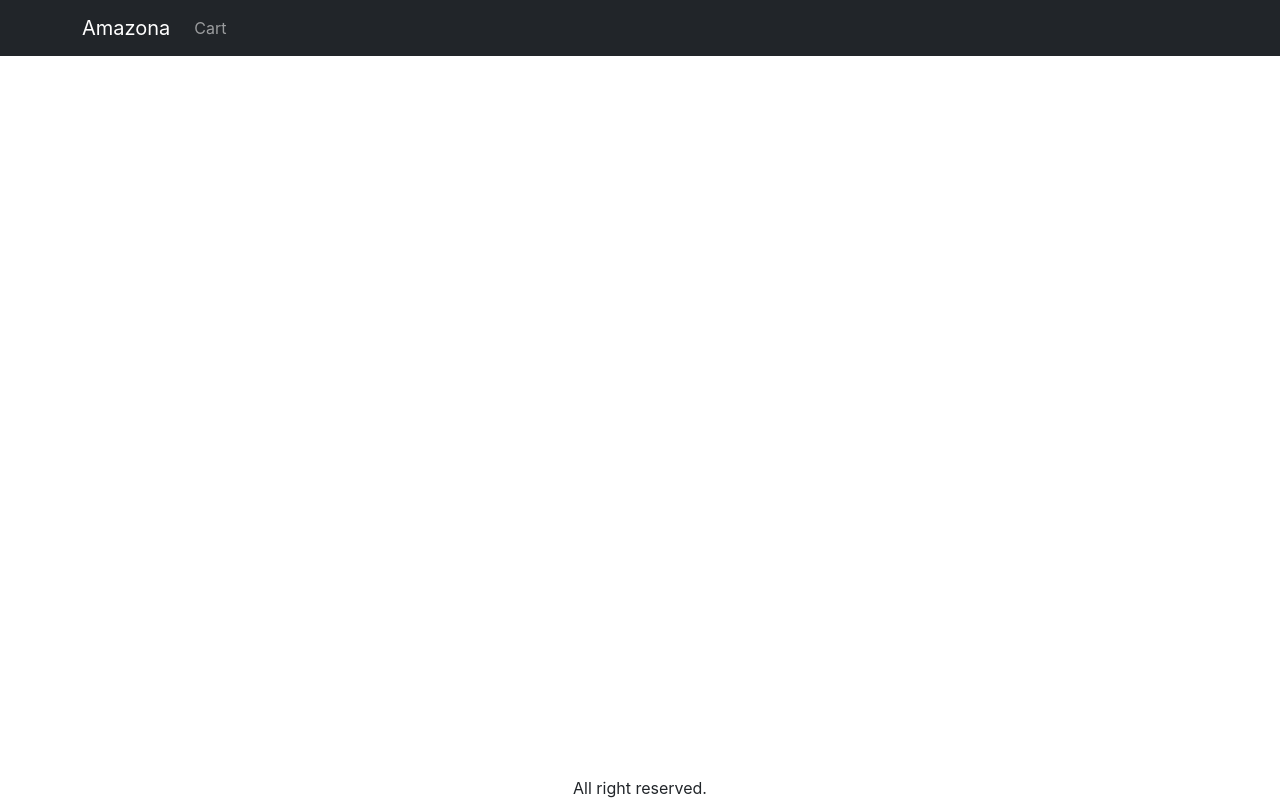
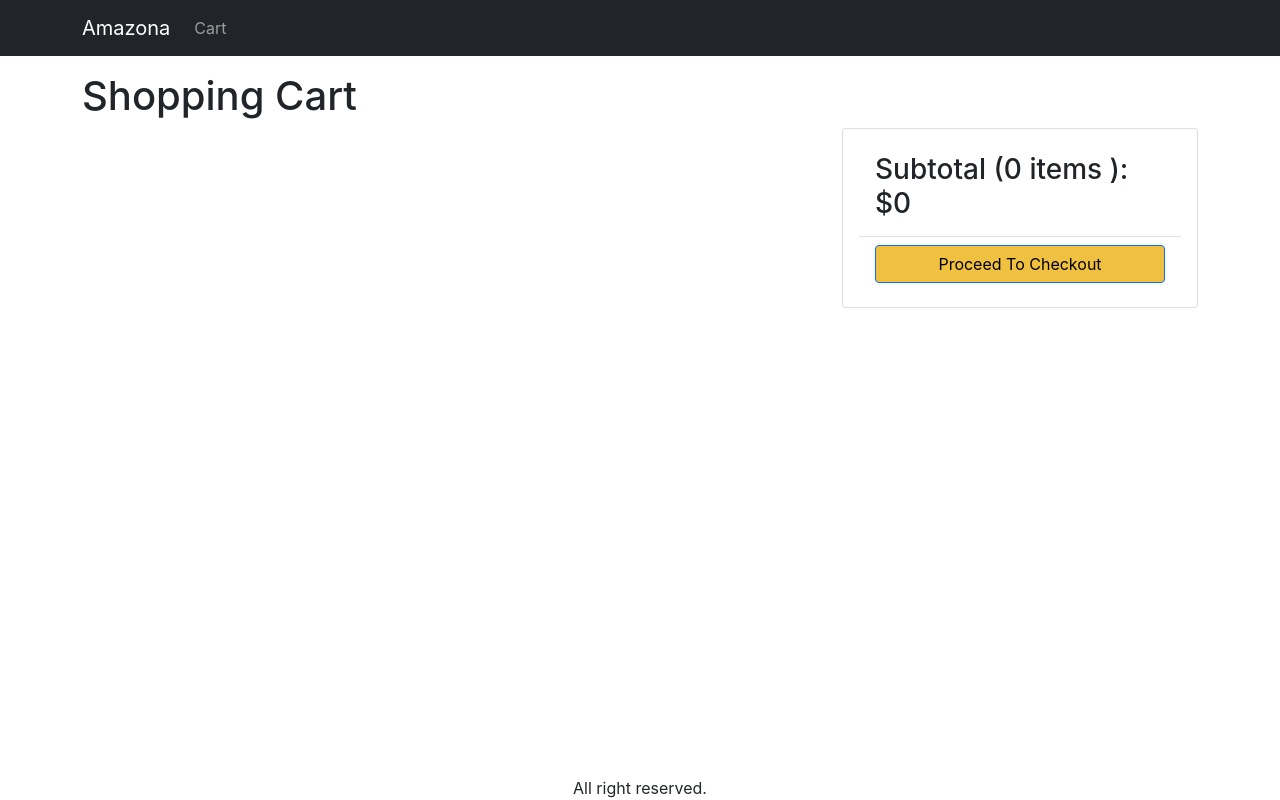
Before and after one commit to nesora/Custom-WebSite---Amazon, a React (Create React App) app in the folder frontend/: page /cart in a window 1280 px wide. Built offline with nearby package versions, Linux system fonts and the light colour scheme.

Commit message:
create CartScreen

```diff
--- a/frontend/src/App.js
+++ b/frontend/src/App.js
@@ -7,6 +7,7 @@
 import { Badge, Nav } from 'react-bootstrap';
 import { useContext } from 'react';
 import { Store } from './Store';
+import CartScreen from './screens/CartScreen';
 function App() {
   const { state } = useContext(Store);
   const { cart } = state;
@@ -36,6 +37,7 @@
           <Container className="mt-3">
             <Routes>
               <Route path="/product/:slug" element={<ProductScreen />} />
+              <Route path="/cart" element={<CartScreen />} />
               <Route path="/" element={<HomeScreen />} />
             </Routes>
           </Container>
--- a/frontend/src/index.css
+++ b/frontend/src/index.css
@@ -47,3 +47,7 @@
 .img-large {
   max-width: 100%;
 }
+
+.img-thumbnail {
+  height: 80px;
+}
--- /dev/null
+++ b/frontend/src/screens/CartScreen.js
@@ -0,0 +1,93 @@
+import { useContext } from 'react';
+import { Button, Card, Col, ListGroup, Row } from 'react-bootstrap';
+import { Helmet } from 'react-helmet-async';
+import { Link } from 'react-router-dom';
+import MessageBox from '../components/MessageBox';
+import { Store } from '../Store';
+
+export default function CartScreen() {
+  const { state, dispatch: ctxDispatch } = useContext(Store);
+  const {
+    cart: { cartItems },
+  } = state;
+
+  return (
+    <div>
+      <Helmet>
+        <title> Shopping Cart</title>
+      </Helmet>
+      <h1> Shopping Cart</h1>
+      <Row>
+        <Col md={8}>
+          {cartItems.lenght === 0 ? (
+            <MessageBox>
+              Cart is empty, <Link to="/"> Go Shopping</Link>
+            </MessageBox>
+          ) : (
+            <ListGroup>
+              {cartItems.map((item) => (
+                <ListGroup.Item key={item.id}>
+                  <Row className="align-items-center">
+                    <Col md={4}>
+                      <img
+                        src={item.image}
+                        alt={item.name}
+                        className="img-fluid rounded img-thumbnail"
+                      ></img>
+                      <Link to={`/product/${item.slug}`}>{item.name}</Link>
+                    </Col>
+                    <Col md={3}>
+                      <Button variant="light" disabled={item.quantity === 1}>
+                        <i className="fas fa-minus-circle"></i>
+                      </Button>
+                      <span>{item.quantity}</span>
+                      <Button
+                        variant="light"
+                        disabled={item.quantity === item.countInStock}
+                      >
+                        <i className="fas fa-plus-circle"></i>
+                      </Button>
+                    </Col>
+                    <Col md={3}>${item.price}</Col>
+                    <Col md={2}>
+                      <Button variant="light">
+                        <i className="fas fa-trash"></i>
+                      </Button>
+                    </Col>
+                  </Row>
+                </ListGroup.Item>
+              ))}
+            </ListGroup>
+          )}
+        </Col>
+        <Col md={4}>
+          <Card>
+            <Card.Body>
+              <ListGroup variant="flush">
+                <ListGroup.Item>
+                  <h3>
+                    Subtotal (
+                    {cartItems.reduce((a, c) => a + c.price * c.quantity, 0)}{' '}
+                    items ): $
+                    {cartItems.reduce((a, c) => a + c.price * c.quantity, 0)}
+                  </h3>
+                </ListGroup.Item>
+                <ListGroup.Item>
+                  <div className="d-grid">
+                    <Button
+                      type="button"
+                      variant="primary"
+                      disabled={cartItems.lenght === 0}
+                    >
+                      Proceed To Checkout
+                    </Button>
+                  </div>
+                </ListGroup.Item>
+              </ListGroup>
+            </Card.Body>
+          </Card>
+        </Col>
+      </Row>
+    </div>
+  );
+}
--- a/frontend/src/screens/ProductScreen.js
+++ b/frontend/src/screens/ProductScreen.js
@@ -1,6 +1,6 @@
 import axios from 'axios';
 import { useContext, useEffect, useReducer } from 'react';
-import { useParams } from 'react-router-dom';
+import { Navigate, useNavigate, useParams } from 'react-router-dom';
 import { Row, Col, Badge, Card, Button } from 'react-bootstrap';
 import Rating from '../components/Rating';
 import ListGroup from 'react-bootstrap/ListGroup';
@@ -24,6 +24,7 @@
 };
 
 function ProductScreen() {
+  const navigate = useNavigate();
   const params = useParams();
   const { slug } = params;
   const [{ loading, error, product }, dispatch] = useReducer(reducer, {
@@ -60,6 +61,7 @@
       type: 'CART_ADD_ITEM',
       payload: { ...product, quantity },
     });
+    navigate('/cart');
   };
 
   return loading ? (
```
